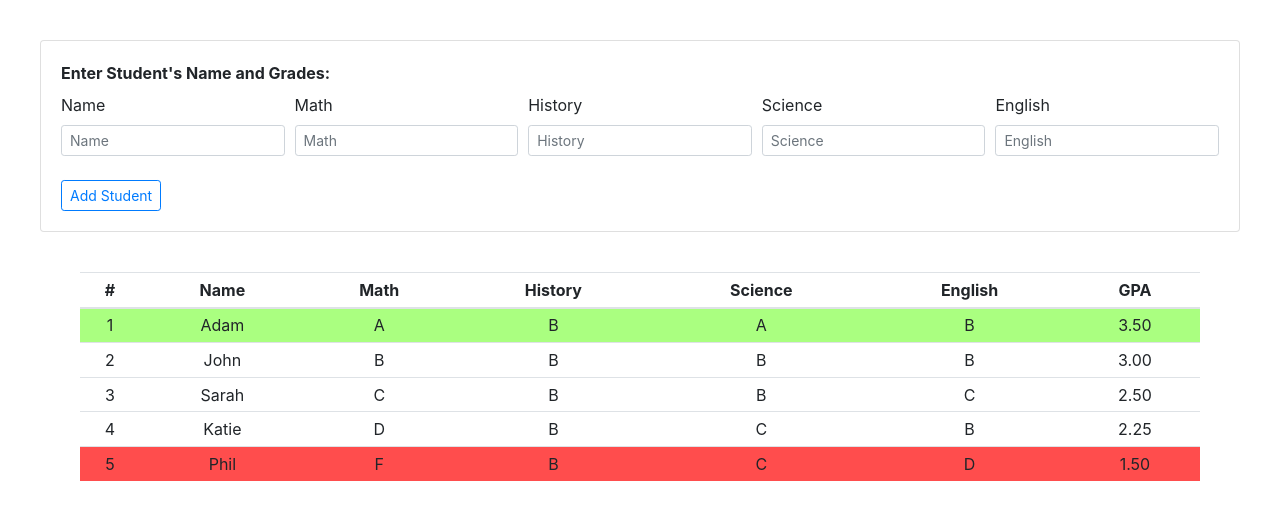
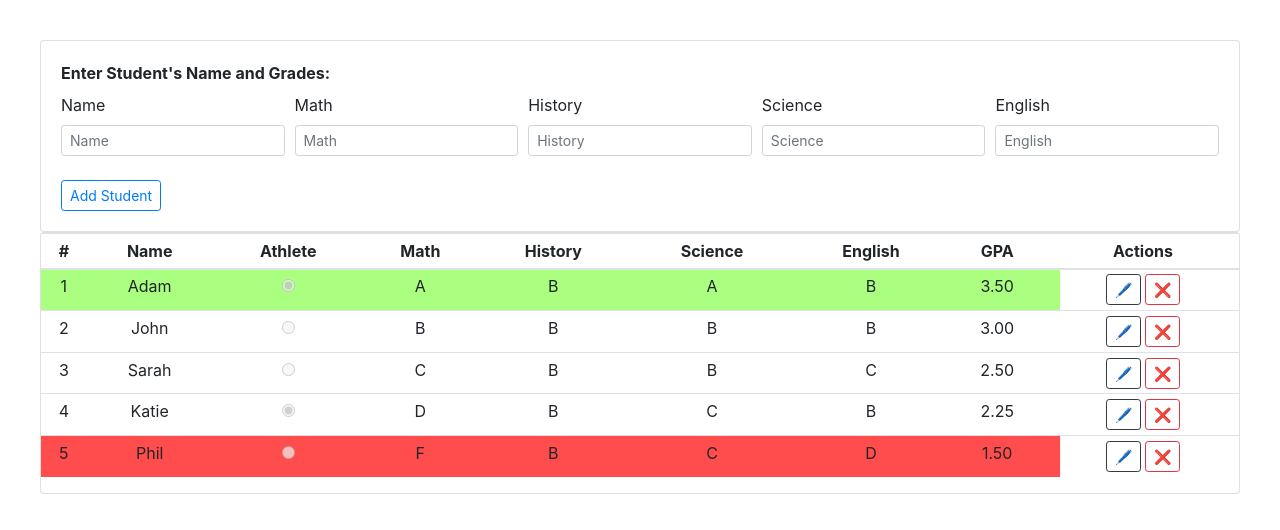
Before and after one commit to tjlyttles/Student-GPA-List, a React (Create React App) app in the folder client/: page / in a window 1280 px wide. Shown: the top 530 px of the page. Built offline with nearby package versions, Linux system fonts and the light colour scheme.

Commit message:
added radio check for if student is an athlete, added buttons for delete and edit but not functional

```diff
--- a/client/src/components/TableData.js
+++ b/client/src/components/TableData.js
@@ -1,12 +1,15 @@
 import React from "react";
 import Table from "react-bootstrap/Table";
-//import Button from 'react-bootstrap/Button'
+import Card from "react-bootstrap/Card";
+import Button from "react-bootstrap/Button";
 
 const greenHighlight = {
-  backgroundColor: " #aaff80"
+  backgroundImage:
+    "linear-gradient(to right, #aaff80 0, #aaff80 85.1%, transparent 75%)"
 };
 const redHighlight = {
-  backgroundColor: "#ff4d4d"
+  backgroundImage:
+    "linear-gradient(to right, #ff4d4d 0, #ff4d4d 85.1%, transparent 75%)"
 };
 
 const TableData = ({ students }) => {
@@ -19,63 +22,58 @@ const TableData = ({ students }) => {
   };
 
   const getGpa = grades => {
-    return grades
-       .reduce((total, grade) => {
+    return grades.reduce((total, grade) => {
       grade = gradeMap[grade.slice(-1)];
 
-        return total += grade / 4;
+      return (total += grade / 4);
     }, 0);
   };
 
-  const createRow = (_id, name, math, history, science, english, grades) => {
+  const createRow = (_id, name, athlete, math, history, science, english, grades) => {
     const averageGpa = getGpa(grades);
 
-    return { _id, name, math, history, science, english, averageGpa };
+    return { _id, name, athlete, math, history, science, english, averageGpa };
   };
 
-  const rows =
-    students.data.map(student =>
+  const rows = students.data.map(student =>
     createRow(
       student._id,
       student.name,
+      student.athlete,
       student.grades[0].slice(-1),
       student.grades[1].slice(-1),
       student.grades[2].slice(-1),
       student.grades[3].slice(-1),
       student.grades
     )
-    )
-  ;
-
-
+  );
   const highest = rows.reduce((previous, student) => {
-    return (previous || 0) > student.averageGpa
-      ? previous
-      : student.averageGpa;
+    return (previous || 0) > student.averageGpa ? previous : student.averageGpa;
   }, 0);
 
   const lowest = rows.reduce((prev, student) => {
-    return (prev || 0) < student.averageGpa
-      ? prev
-      : student.averageGpa;
+    return (prev || 0) < student.averageGpa ? prev : student.averageGpa;
   }, 4);
 
   // console.log(lowest);
   // console.log(highest);
 
   return (
-    <div style={{ margin: "40px" }}>
+    <Card>
+      <div>
         {rows && (
           <Table responsive size="sm">
             <thead>
               <tr style={{ textAlign: "center" }}>
                 <th>#</th>
                 <th>Name</th>
+                <th>Athlete</th>
                 <th>Math</th>
                 <th>History</th>
                 <th>Science</th>
                 <th>English</th>
                 <th>GPA</th>
+                <th>Actions</th>
               </tr>
             </thead>
             <tbody style={{ textAlign: "center" }}>
@@ -85,25 +83,46 @@ const TableData = ({ students }) => {
                   style={
                     parseFloat(row.averageGpa) === highest
                       ? greenHighlight
-                    : parseFloat(row.averageGpa) === lowest ? redHighlight : null
+                      : parseFloat(row.averageGpa) === lowest
+                      ? redHighlight
+                      : null
                   }
                 >
                   <td>{row._id}</td>
                   <td>{row.name}</td>
+                  <td>
+                    <input
+                      disabled
+                      checked={row.athlete ? true : false}
+                      type={`radio`}
+                      id={`disabled-custom-radio`}
+                    />
+                  </td>
                   <td>{row.math}</td>
                   <td>{row.history}</td>
                   <td>{row.science}</td>
                   <td>{row.english}</td>
                   <td>{row.averageGpa.toFixed(2)}</td>
-                {/* <Button size="sm" variant="outline-dark">Delete</Button> */}
+                  <td>
+                    <Button size="sm" variant="outline-dark">
+                      <span role="img" aria-label="edit">
+                        {" "}
+                        🖊
+                      </span>
+                    </Button>{" "}
+                    <Button size="sm" variant="outline-danger">
+                      <span role="img" aria-label="edit">
+                        ❌
+                      </span>
+                    </Button>{" "}
+                  </td>
                 </tr>
-
               ))}
-
             </tbody>
           </Table>
         )}
       </div>
+    </Card>
   );
 };
 
```
Lines whose indentation alone changed are shown as unchanged.
